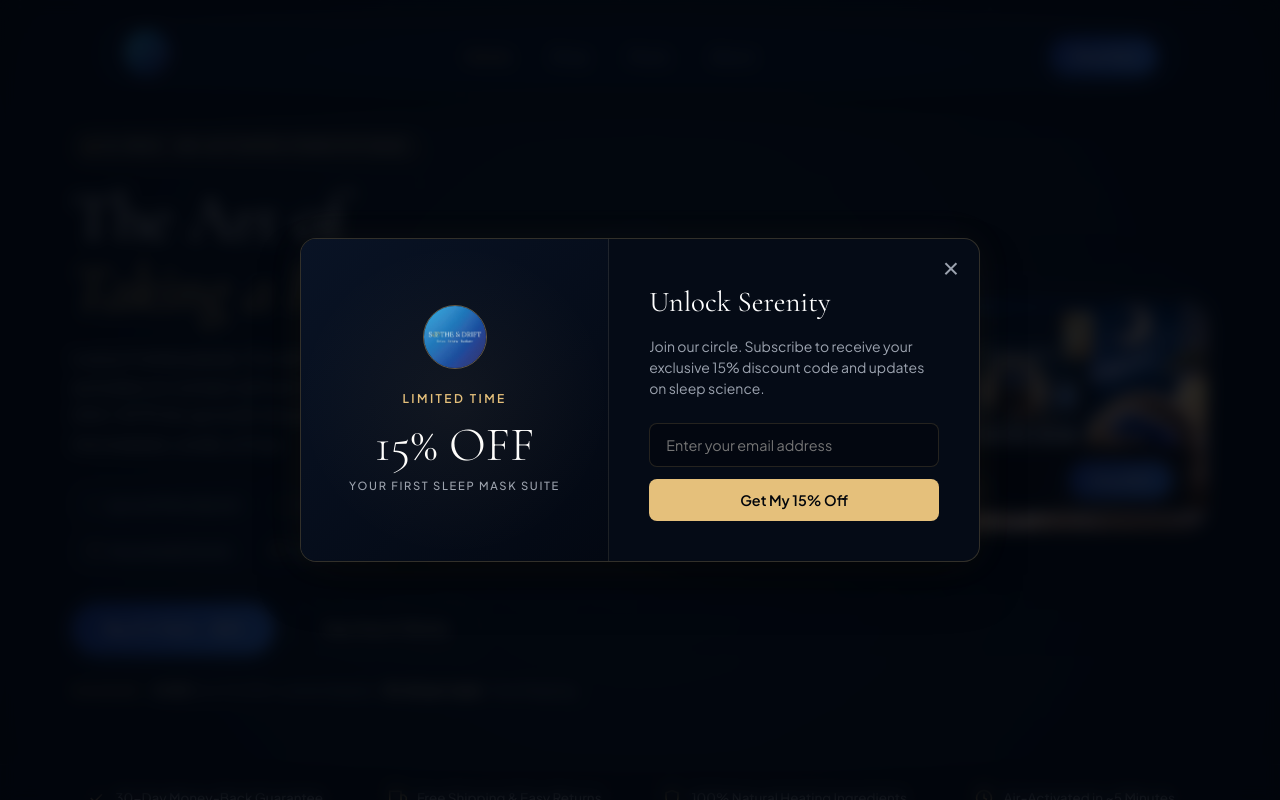
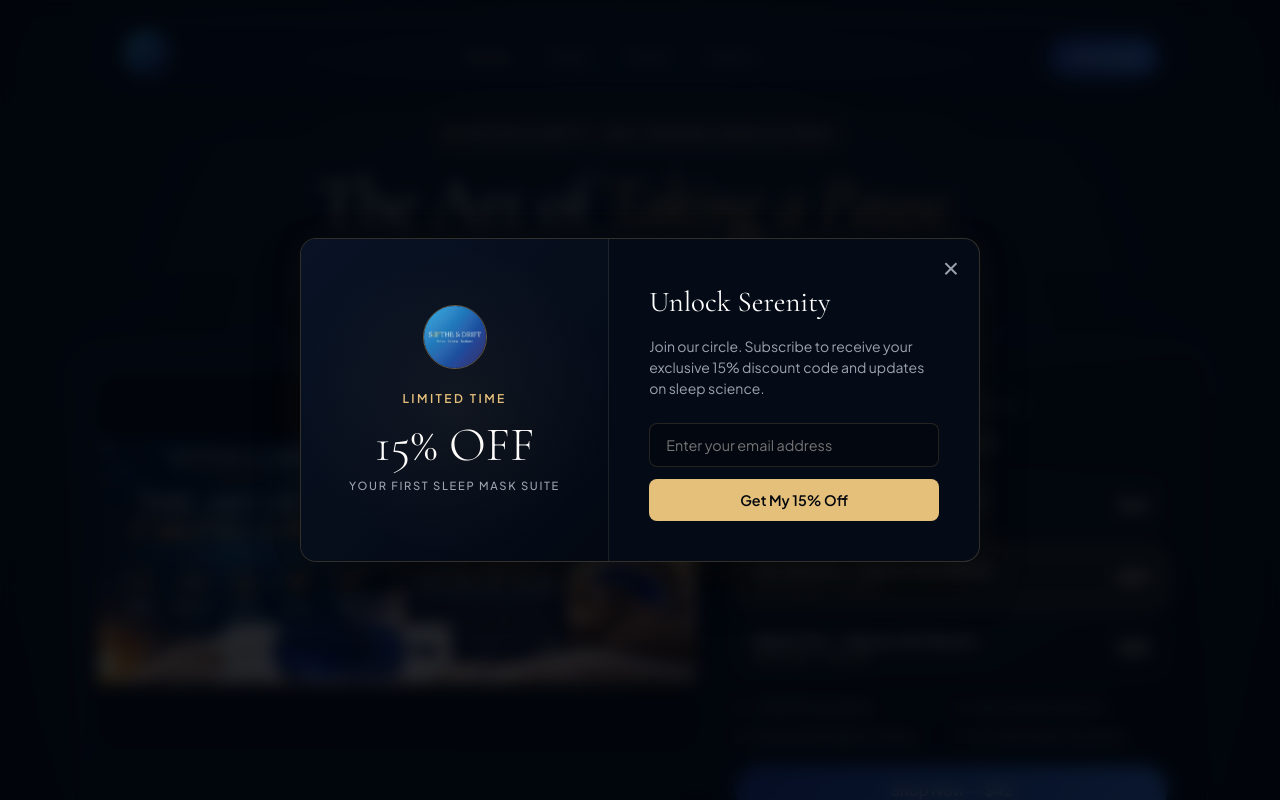
Before and after one commit to sai9ram/Sootheanddrift, a plain HTML site: page index.html in a window 1280 px wide. Shown: the top 800 px of the page. Drawn offline with nearby package versions, Linux system fonts and the light colour scheme.

Commit message:
Redesign Hero section with interactive editorial stage and quick-buy console

```diff
--- a/index.html
+++ b/index.html
@@ -2536,15 +2536,171 @@
     }
 
     .sb-hero {
-      padding: 130px 0 64px;
+      padding: 118px 0 56px;
       position: relative;
     }
 
-    .sb-hero-grid {
+    .hero-editorial-top {
+      text-align: center;
+      max-width: 780px;
+      margin: 0 auto 2.5rem;
+    }
+
+    .hero-stage-shell {
       display: grid;
-      grid-template-columns: 1.05fr 1.15fr;
-      gap: 3.5rem;
-      align-items: center;
+      grid-template-columns: 1.25fr 0.95fr;
+      gap: 2rem;
+      align-items: stretch;
+      background: linear-gradient(155deg, rgba(11, 22, 42, 0.72) 0%, rgba(2, 5, 11, 0.92) 100%);
+      border: 1px solid rgba(229, 192, 123, 0.24);
+      border-radius: 28px;
+      padding: 1.5rem;
+      box-shadow: 0 32px 90px rgba(0, 0, 0, 0.7), 0 0 70px rgba(59, 130, 246, 0.1);
+      backdrop-filter: blur(20px);
+    }
+
+    .hero-stage-media {
+      display: flex;
+      flex-direction: column;
+      justify-content: space-between;
+      gap: 1rem;
+    }
+
+    .hero-media-viewport {
+      position: relative;
+      border-radius: 20px;
+      overflow: hidden;
+      background: #02050b;
+      border: 1px solid rgba(255, 255, 255, 0.08);
+      aspect-ratio: 16 / 10;
+      display: flex;
+      align-items: center;
+      justify-content: center;
+    }
+
+    .hero-media-viewport img {
+      width: 100%;
+      height: 100%;
+      object-fit: contain;
+      display: block;
+      transition: opacity 0.3s ease;
+    }
+
+    .hero-view-tabs {
+      display: flex;
+      gap: 0.6rem;
+      justify-content: center;
+      flex-wrap: wrap;
+    }
+
+    .hero-view-tab {
+      padding: 0.48rem 1rem;
+      border-radius: 999px;
+      background: rgba(255, 255, 255, 0.04);
+      border: 1px solid rgba(255, 255, 255, 0.1);
+      color: var(--color-text-muted);
+      font-size: 0.78rem;
+      font-weight: 600;
+      cursor: pointer;
+      transition: var(--transition-smooth);
+    }
+
+    .hero-view-tab.active,
+    .hero-view-tab:hover {
+      border-color: var(--color-gold);
+      color: var(--color-gold-light);
+      background: rgba(229, 192, 123, 0.12);
+    }
+
+    .hero-stage-buy {
+      display: flex;
+      flex-direction: column;
+      justify-content: space-between;
+      padding: 1.25rem 1rem 1.25rem 0.5rem;
+      gap: 1.15rem;
+    }
+
+    .hero-buy-packs {
+      display: flex;
+      flex-direction: column;
+      gap: 0.65rem;
+    }
+
+    .hero-pack-btn {
+      display: flex;
+      align-items: center;
+      justify-content: space-between;
+      padding: 0.85rem 1.1rem;
+      border-radius: 14px;
+      background: rgba(255, 255, 255, 0.03);
+      border: 1px solid rgba(255, 255, 255, 0.09);
+      color: var(--color-text-main);
+      cursor: pointer;
+      transition: var(--transition-smooth);
+      text-align: left;
+    }
+
+    .hero-pack-btn:hover {
+      border-color: rgba(229, 192, 123, 0.4);
+      background: rgba(229, 192, 123, 0.05);
+    }
+
+    .hero-pack-btn.active {
+      border-color: var(--color-gold);
+      background: rgba(229, 192, 123, 0.12);
+      box-shadow: 0 0 24px rgba(229, 192, 123, 0.12);
+    }
+
+    .hero-pack-title {
+      font-weight: 600;
+      font-size: 0.92rem;
+      color: #fff;
+      display: block;
+    }
+
+    .hero-pack-sub {
+      font-size: 0.75rem;
+      color: var(--color-gold);
+    }
+
+    .hero-pack-price {
+      font-weight: 700;
+      font-size: 1.1rem;
+      color: var(--color-gold-light);
+    }
+
+    .hero-buy-checks {
+      display: grid;
+      grid-template-columns: 1fr 1fr;
+      gap: 0.55rem;
+      font-size: 0.8rem;
+      color: var(--color-text-main);
+    }
+
+    .hero-buy-checks span {
+      display: flex;
+      align-items: center;
+      gap: 0.4rem;
+    }
+
+    .hero-buy-checks b {
+      color: var(--color-gold);
+    }
+
+    @media (max-width: 968px) {
+      .hero-stage-shell {
+        grid-template-columns: 1fr;
+        padding: 1rem;
+      }
+      .hero-stage-buy {
+        padding: 0.5rem;
+      }
+    }
+
+    @media (max-width: 560px) {
+      .hero-buy-checks {
+        grid-template-columns: 1fr;
+      }
     }
 
     .sb-eyebrow {
@@ -3136,64 +3292,103 @@
 
   <!-- Main Content -->
   <main>
-    <!-- 1. HERO SECTION &mdash; Storyboard Artboard 1 -->
+    <!-- 1. HERO SECTION &mdash; New Interactive Editorial Stage Model -->
     <section class="sb-hero" id="home">
-      <div class="container sb-hero-grid">
-        <div class="reveal-fade-left">
-          <div class="sb-eyebrow">
+      <div class="container">
+        <div class="hero-editorial-top reveal-fade-up">
+          <div class="sb-eyebrow" style="margin-bottom: 1rem;">
             <span class="sb-eyebrow-dot"></span>
-            15-Pack &middot; Air-Activated Steam Eye Mask
+            Soothe &amp; Drift&trade; &middot; Self-Heating Steam Eye Mask
           </div>
-          <h1 class="sb-hero-title">
-            The Art of<br><span class="highlight">Taking a Pause.</span>
+          <h1 class="sb-hero-title" style="margin-bottom: 0.9rem;">
+            The Art of <span class="highlight">Taking a Pause.</span>
           </h1>
-          <p class="sb-hero-sub">
-            Luxury in every pause. Our self-heating warm eye compress activates on contact with air to deliver soothing, moist steam (104&ndash;113&deg;F) for up to 60 minutes&mdash;relieving dry, tired eyes without microwaves, cords, or fuss.
+          <p class="sb-hero-sub" style="margin: 0 auto; max-width: 640px;">
+            Air-activated moist steam (104&ndash;113&deg;F) in ~5 minutes to relieve dry, tired eyes for up to 60 minutes&mdash;no microwave, no cords, no fuss.
           </p>
-
-          <div class="sb-pill-row">
-            <span class="sb-pill">
-              <svg viewBox="0 0 24 24" fill="none" stroke="currentColor" stroke-width="2"><path d="M12 2v4M12 18v4M4.93 4.93l2.83 2.83M16.24 16.24l2.83 2.83M2 12h4M18 12h4"/></svg>
-              Up to 60 Mins Warmth
-            </span>
-            <span class="sb-pill">
-              <svg viewBox="0 0 24 24" fill="none" stroke="currentColor" stroke-width="2"><path d="M20 6L9 17l-5-5"/></svg>
-              Single-Use &amp; Hygienic
-            </span>
-            <span class="sb-pill">
-              <svg viewBox="0 0 24 24" fill="none" stroke="currentColor" stroke-width="2"><path d="M12 22s8-4 8-10V5l-8-3-8 3v7c0 6 8 10 8 10z"/></svg>
-              Unscented &amp; Gentle
-            </span>
-            <span class="sb-pill">
-              <svg viewBox="0 0 24 24" fill="none" stroke="currentColor" stroke-width="2"><path d="M22 2L11 13M22 2l-7 20-4-9-9-4 20-7z"/></svg>
-              Travel Friendly
-            </span>
+        </div>
+
+        <div class="hero-stage-shell reveal-fade-up">
+          <!-- Left: Interactive Media Viewport -->
+          <div class="hero-stage-media">
+            <div class="hero-media-viewport">
+              <img id="heroStageImg" src="storyboard/Artboard-1.jpg" alt="Soothe & Drift Self-Heating Steam Eye Mask 15-Pack &mdash; The Art of Taking a Pause" width="1600" height="656" fetchpriority="high" decoding="async">
+            </div>
+            <div class="hero-view-tabs">
+              <button type="button" class="hero-view-tab active" onclick="setHeroMedia(this, 'storyboard/Artboard-1.jpg')">Brand Story</button>
+              <button type="button" class="hero-view-tab" onclick="setHeroMedia(this, 'listing-images/1.jpg')">15-Pack Pouch</button>
+              <button type="button" class="hero-view-tab" onclick="setHeroMedia(this, 'listing-images/7.jpg')">Warm Steam Demo</button>
+            </div>
           </div>
 
-          <div class="sb-cta-row">
-            <a href="shop.html" class="btn btn-primary">Buy 15-Pack &mdash; $24</a>
-            <a href="#benefits" class="btn btn-outline">See How It Works</a>
-          </div>
-
-          <div class="sb-cta-price-note">
-            <span style="color: var(--color-gold); letter-spacing: 2px;">&#9733;&#9733;&#9733;&#9733;&#9733;</span>
-            <span><strong>4.9/5</strong> from 10,000+ rested sleepers &middot; <strong>$1.60 per mask</strong> &middot; Free Shipping</span>
-          </div>
-        </div>
-
-        <div class="reveal-fade-right">
-          <div class="sb-frame">
-            <img src="storyboard/Artboard-1.jpg" alt="Soothe & Drift Self-Heating Steam Eye Mask 15-Pack &mdash; The Art of Taking a Pause">
-            <div class="sb-float-badge">
-              <div>
-                <div class="sb-float-badge-title">Soothe &amp; Drift&trade; Steam Eye Mask (15 Pack)</div>
-                <div class="sb-float-badge-sub">Individually Sealed &middot; No Microwave Needed &middot; 104&ndash;113&deg;F</div>
+          <!-- Right: Quick-Buy Conversion Console -->
+          <div class="hero-stage-buy">
+            <div>
+              <div class="sb-cta-price-note" style="margin-bottom: 0.6rem;">
+                <span style="color: var(--color-gold); letter-spacing: 2px;">&#9733;&#9733;&#9733;&#9733;&#9733;</span>
+                <span><strong>4.9/5</strong> &middot; 10,000+ Rested Sleepers</span>
               </div>
-              <a href="shop.html" class="btn btn-primary btn-sm">Shop $24</a>
+              <h2 style="font-family: var(--font-serif); font-size: 1.75rem; color: #fff; font-weight: 400; line-height: 1.2;">
+                Choose Your Pause Pack
+              </h2>
+            </div>
+
+            <div class="hero-buy-packs">
+              <button type="button" class="hero-pack-btn" onclick="setHeroPack(this, 1, 24)">
+                <div>
+                  <span class="hero-pack-title">Starter Pause &middot; 1 Box (15 Masks)</span>
+                  <span class="hero-pack-sub">$1.60 per session &middot; Free Shipping</span>
+                </div>
+                <span class="hero-pack-price">$24</span>
+              </button>
+              <button type="button" class="hero-pack-btn active" onclick="setHeroPack(this, 2, 42)">
+                <div>
+                  <span class="hero-pack-title">The Gift Duo &middot; 2 Boxes (30 Masks)</span>
+                  <span class="hero-pack-sub">Most Popular &middot; Save $6</span>
+                </div>
+                <span class="hero-pack-price">$42</span>
+              </button>
+              <button type="button" class="hero-pack-btn" onclick="setHeroPack(this, 3, 58)">
+                <div>
+                  <span class="hero-pack-title">Ritual Trio &middot; 3 Boxes (45 Masks)</span>
+                  <span class="hero-pack-sub">Best Value &middot; Save $14</span>
+                </div>
+                <span class="hero-pack-price">$58</span>
+              </button>
+            </div>
+
+            <div class="hero-buy-checks">
+              <span><b>&#10004;</b> ~5 Min Air Activation</span>
+              <span><b>&#10004;</b> Up to 60 Mins Warmth</span>
+              <span><b>&#10004;</b> Unscented Organic Cotton</span>
+              <span><b>&#10004;</b> 30-Day Sleep Guarantee</span>
+            </div>
+
+            <div style="display: flex; flex-direction: column; gap: 0.65rem;">
+              <a id="heroBuyCta" href="shop.html?pack=2" class="btn btn-primary" style="width: 100%; text-align: center;">Shop Now &mdash; $42</a>
+              <a href="#benefits" style="text-align: center; font-size: 0.82rem; color: var(--color-text-muted); text-decoration: none;">Explore How It Works &darr;</a>
             </div>
           </div>
         </div>
       </div>
+
+      <script>
+        function setHeroMedia(btn, src) {
+          const img = document.getElementById('heroStageImg');
+          if (img) img.src = src;
+          document.querySelectorAll('.hero-view-tab').forEach(b => b.classList.remove('active'));
+          if (btn) btn.classList.add('active');
+        }
+        function setHeroPack(btn, pack, price) {
+          document.querySelectorAll('.hero-pack-btn').forEach(b => b.classList.remove('active'));
+          if (btn) btn.classList.add('active');
+          const cta = document.getElementById('heroBuyCta');
+          if (cta) {
+            cta.href = 'shop.html?pack=' + pack;
+            cta.innerHTML = 'Shop Now &mdash; $' + price;
+          }
+        }
+      </script>
     </section>
 
     <!-- Conversion Trust Strip -->
```
